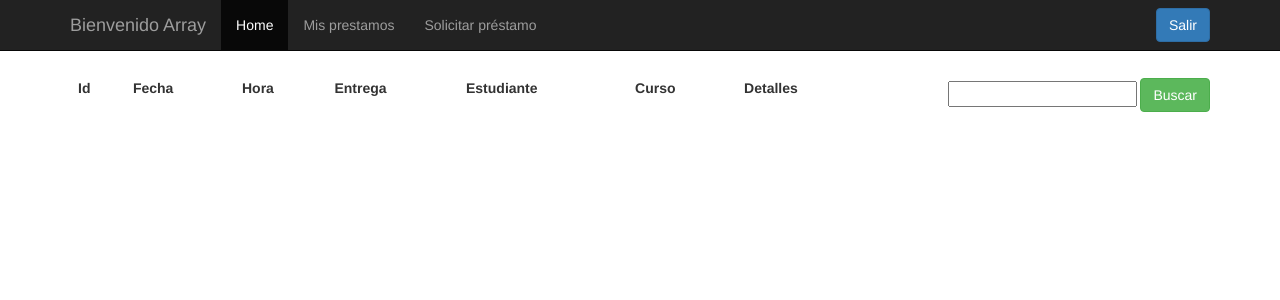
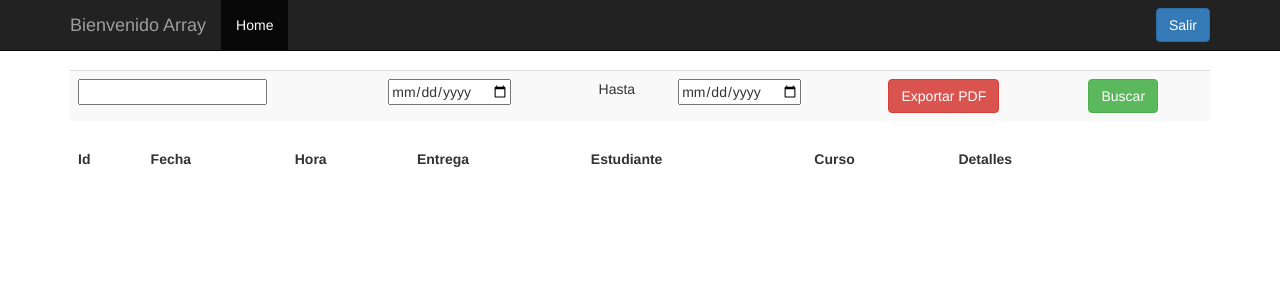
Before and after one commit to Medi2016/Anatom-a, a PHP site: page /HomeAdm.php in a window 1280 px wide. Shown: the top 300 px of the page. Run offline with PHP 8.4, Linux system fonts and the light colour scheme; the visitor is signed in with stand-in values (Sample User, id 1); data comes from the database, SQL or seed files in the repository; some libraries are stand-ins or nearby versions.

Commit message:
etiquetas fecha

```diff
--- a/prestamo/HomeAdm.php
+++ b/prestamo/HomeAdm.php
@@ -13,7 +13,7 @@ $resultado=$conexion -> query($query);
 <!DOCTYPE html>
 <html lang="es">
 <head>
-    <meta charset="utf-8">
+    <meta http-equiv="Content-Type" content="text/html; charset=utf-8" />
     <meta http-equiv="X-UA-Compatible" content="IE=edge">
     <meta name="viewport" content="width=device-width, initial-scale=1">
     <!-- The above 3 meta tags *must* come first in the head; any other head content must come *after* these tags -->
@@ -65,8 +65,7 @@ $resultado=$conexion -> query($query);
                         <div id="navbar" class="navbar-collapse collapse">
                             <ul class="nav navbar-nav">
                                 <li class="active"><a href="HomeAdm.php">Home</a></li>
-                                <li><a href="#about">Mis prestamos</a></li>
-                                <li><a href="#">Solicitar préstamo</a></li>
+
 
                             </ul>
                         <form class="navbar-form navbar-right">
@@ -79,10 +78,26 @@ $resultado=$conexion -> query($query);
                   </div>
                 </div>
                 <!-- Fin Barra de navegación -->
-                <form ACTION="" METHOD=POST class="navbar-form navbar-right">
-					<input type="text" name="buscar" >
-					<button type="submit" class="btn btn-success">Buscar</button>
-				</form>
+
+
+                	<div class="table-responsive">
+	                	<table class="table table-striped">
+		                	<form ACTION="" METHOD=POST class="navbar-form navbar-right">
+		                		<tr>
+									<td><input type="text" name="buscar" ></td>
+
+									<td><input type="date" id="bd-desde"/></td>
+				            		<td>Hasta</td>
+				            		<td><input type="date" id="bd-hasta"/></td>
+				            		 <td width="200"><a target="_blank" href="javascript:reportePDF();" class="btn btn-danger">Exportar PDF</a></td>
+				            		 <td><button type="submit" class="btn btn-success">Buscar</button></td>
+			            		</tr>
+			            	</form>
+
+		            	</table>
+		            </div>
+
+
 
                 <?php
                 if(isset($_POST['buscar'])){
--- a/prestamo/conexion.php
+++ b/prestamo/conexion.php
@@ -6,7 +6,7 @@ $dbname = "prueba";
 
 // Create connection
 $conexion = new mysqli($servername, $username, $password, $dbname);
-$conexion->set_charset("utf8");
+$conexion->set_charset('utf8');
 //$mysqli_set_charset($conexion,"utf8");
 // Check connection
 if ($conexion->connect_error) {
--- a/prestamo/prestamo.php
+++ b/prestamo/prestamo.php
@@ -1,7 +1,8 @@
 <!DOCTYPE html>
 <html lang="es">
 <head>
-    <meta charset="utf-8">
+
+	<meta http-equiv="Content-Type" content="text/html; charset=utf-8" />
     <meta http-equiv="X-UA-Compatible" content="IE=edge">
     <meta name="viewport" content="width=device-width, initial-scale=1">
     <!-- The above 3 meta tags *must* come first in the head; any other head content must come *after* these tags -->
```
